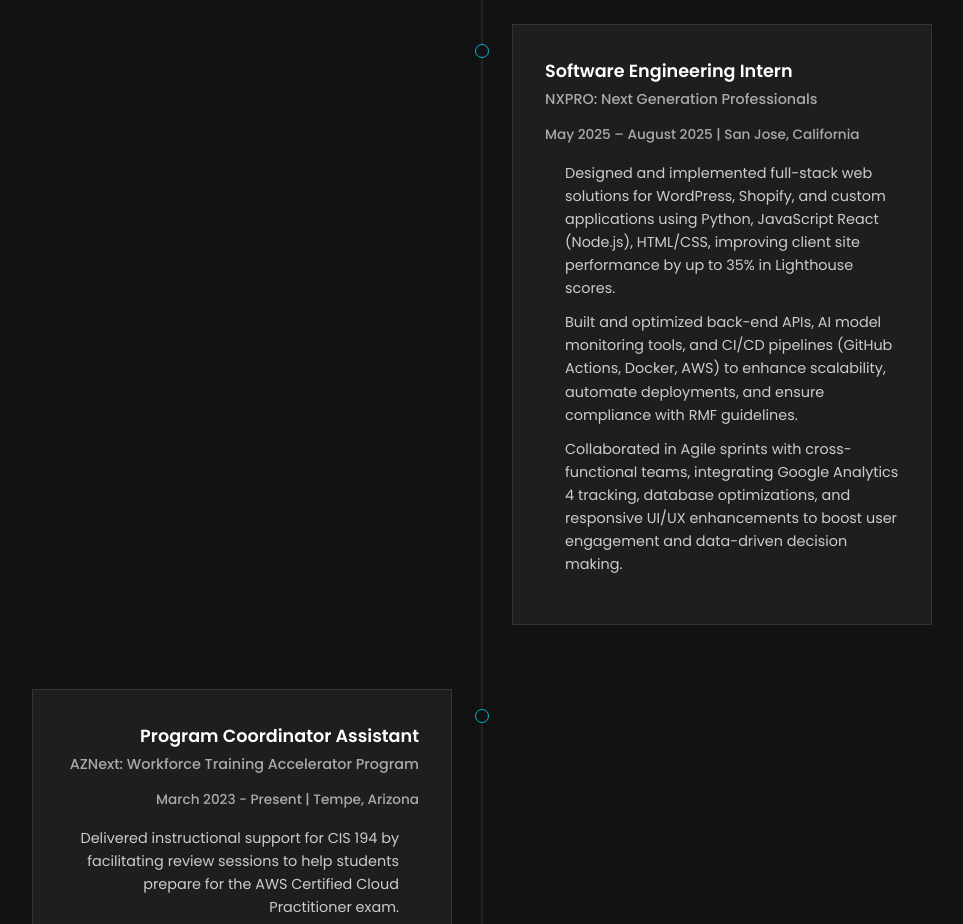
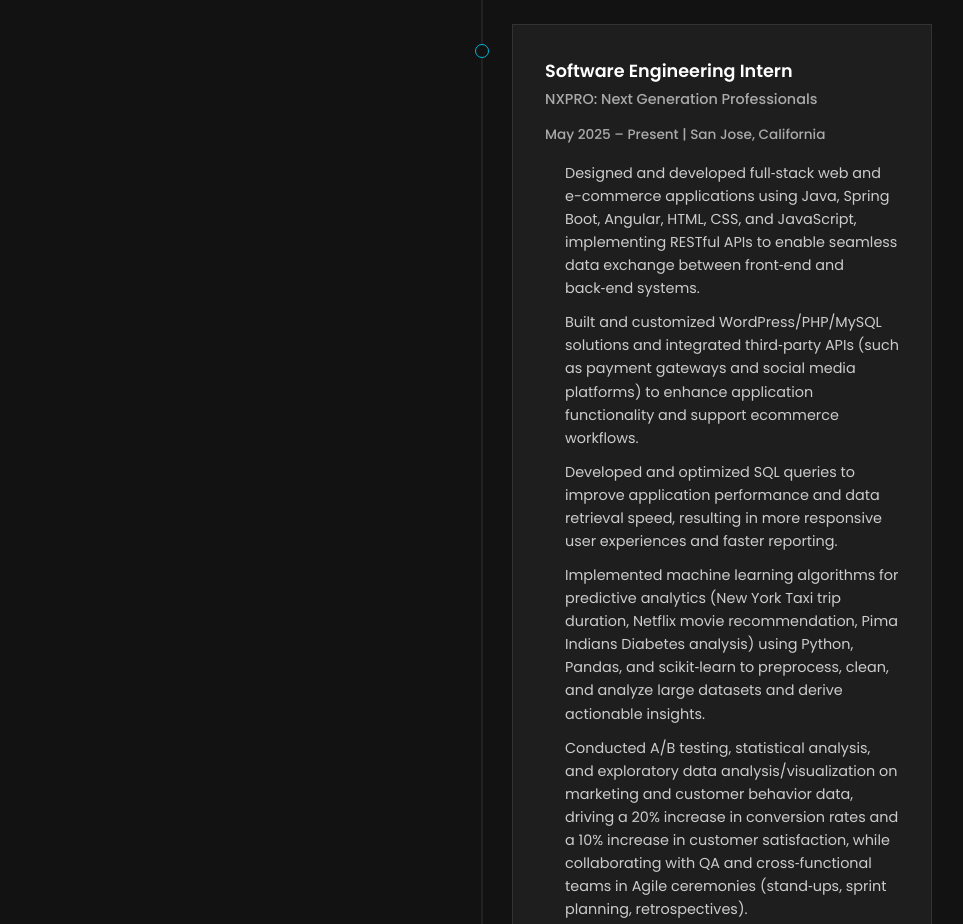
Before and after one commit to Divij10/PortfolioWebsite, a website: page index.html in a window 1280 px wide. Shown: the part 2820-3744 px from the top of the page, without its empty margins (158-1121 px from the left). Drawn offline with nearby package versions, Linux system fonts and the light colour scheme.

Commit message:
Update NxPro experience to current position and refresh resume

```diff
--- a/index.html
+++ b/index.html
@@ -162,11 +162,13 @@
                     <div class="timeline-content">
                         <span class="job-title">Software Engineering Intern</span>
                         <span class="company-name">NXPRO: Next Generation Professionals</span>
-                        <p class="timeline-date">May 2025 – August 2025 | San Jose, California</p>
+                        <p class="timeline-date">May 2025 – Present | San Jose, California</p>
                         <ul>
-                            <li>Designed and implemented full-stack web solutions for WordPress, Shopify, and custom applications using Python, JavaScript React (Node.js), HTML/CSS, improving client site performance by up to 35% in Lighthouse scores.</li>
-                            <li>Built and optimized back-end APIs, AI model monitoring tools, and CI/CD pipelines (GitHub Actions, Docker, AWS) to enhance scalability, automate deployments, and ensure compliance with RMF guidelines.</li>
-                            <li>Collaborated in Agile sprints with cross-functional teams, integrating Google Analytics 4 tracking, database optimizations, and responsive UI/UX enhancements to boost user engagement and data-driven decision making.</li>
+                            <li>Designed and developed full‑stack web and e-commerce applications using Java, Spring Boot, Angular, HTML, CSS, and JavaScript, implementing RESTful APIs to enable seamless data exchange between front‑end and back‑end systems.</li>
+                            <li>Built and customized WordPress/PHP/MySQL solutions and integrated third‑party APIs (such as payment gateways and social media platforms) to enhance application functionality and support ecommerce workflows.</li>
+                            <li>Developed and optimized SQL queries to improve application performance and data retrieval speed, resulting in more responsive user experiences and faster reporting.</li>
+                            <li>Implemented machine learning algorithms for predictive analytics (New York Taxi trip duration, Netflix movie recommendation, Pima Indians Diabetes analysis) using Python, Pandas, and scikit‑learn to preprocess, clean, and analyze large datasets and derive actionable insights.</li>
+                            <li>Conducted A/B testing, statistical analysis, and exploratory data analysis/visualization on marketing and customer behavior data, driving a 20% increase in conversion rates and a 10% increase in customer satisfaction, while collaborating with QA and cross‑functional teams in Agile ceremonies (stand‑ups, sprint planning, retrospectives).</li>
                         </ul>
                     </div>
                 </div>
```
Also changed, not shown: 2 other files.
